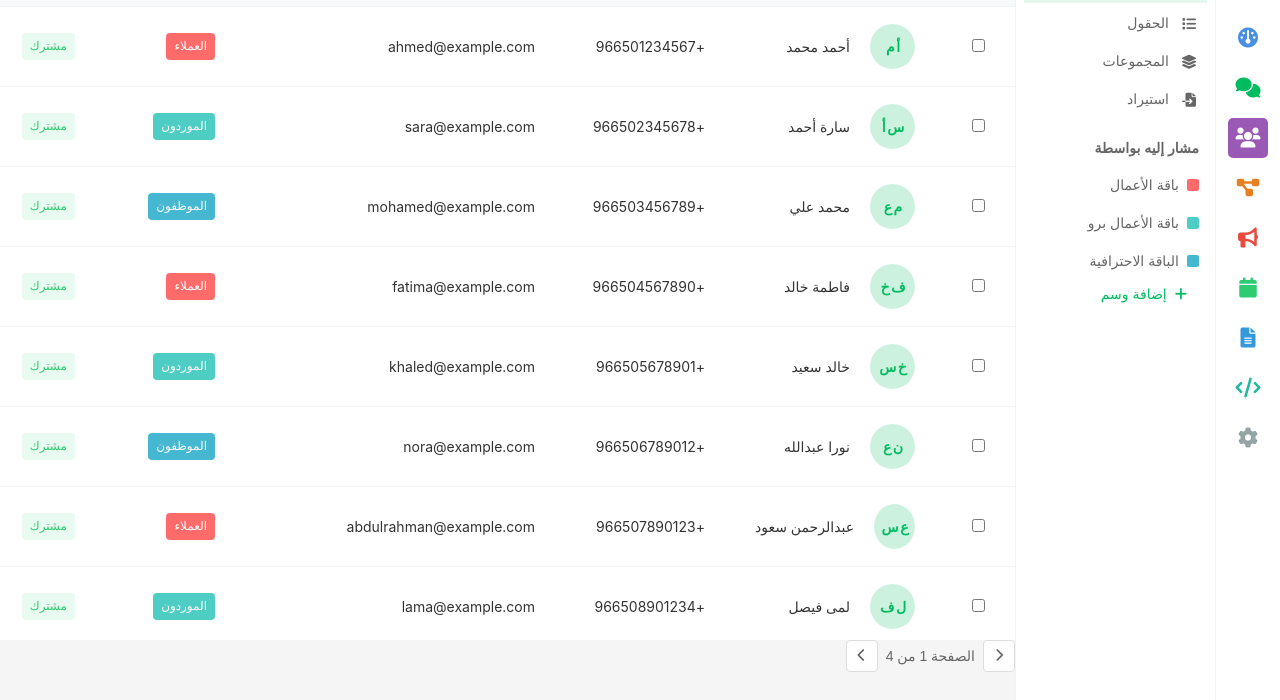
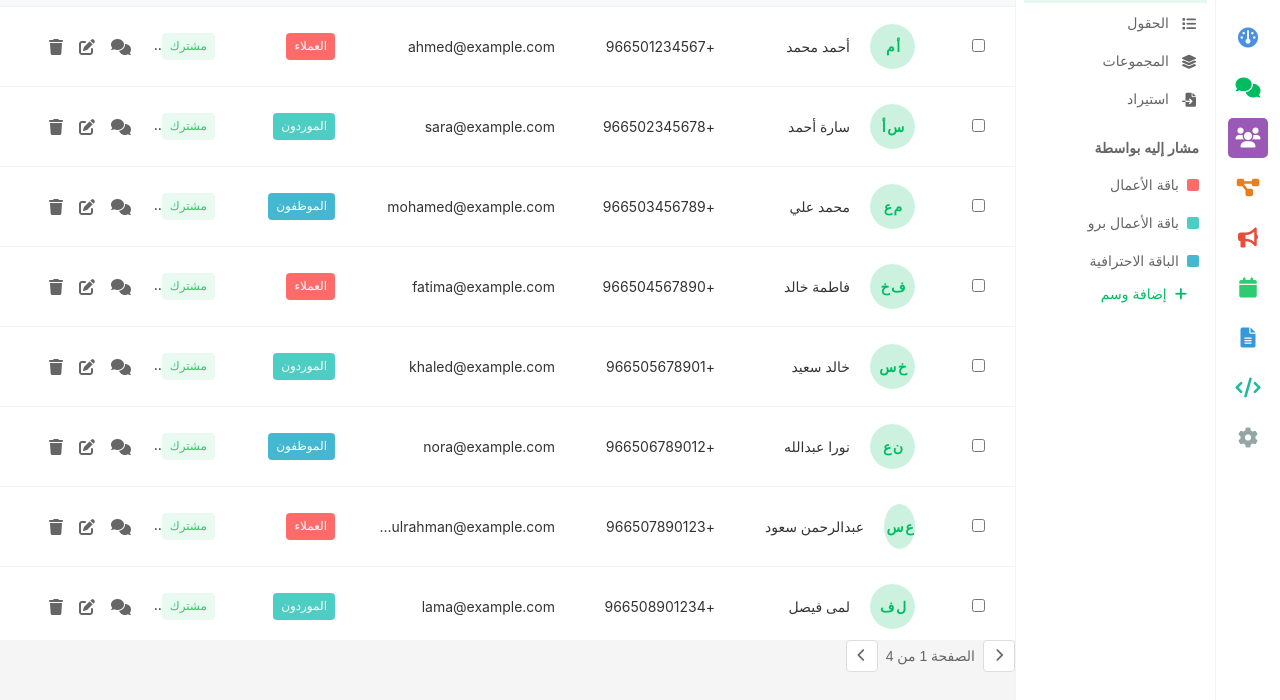
Before and after one commit to nsrfly2218/widers, a plain HTML site: page contacts.html in a window 1280 px wide. Shown: the part 100-800 px from the top of the page. Drawn offline with Linux system fonts and the light colour scheme.

Commit message:
Add files via upload

```diff
--- a/style.css
+++ b/style.css
@@ -2557,7 +2557,7 @@ right: 10px;
 
 .wd-table-row {
   display: grid;
-  grid-template-columns: 40px 200px 150px 300px 120px 80px 100px;
+  grid-template-columns: 40px 190px 140px 200px 100px 70px 100px;
   padding: 12px 20px;
   align-items: center;
   gap: 20px;
```
